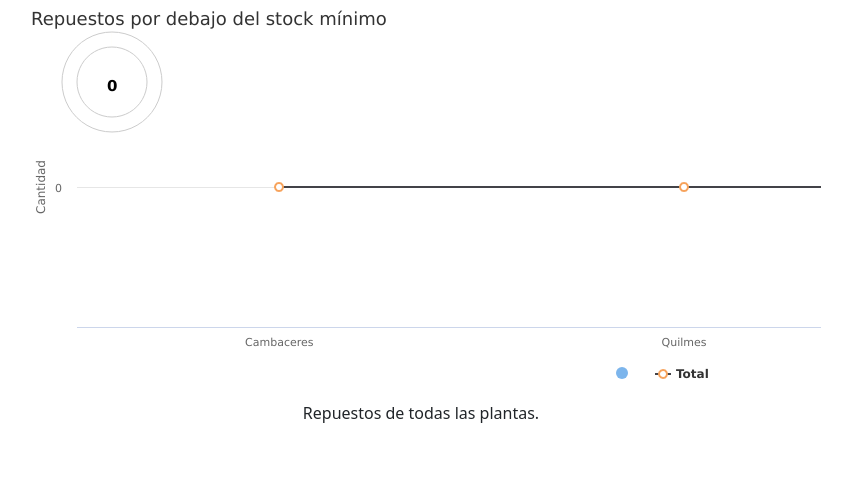
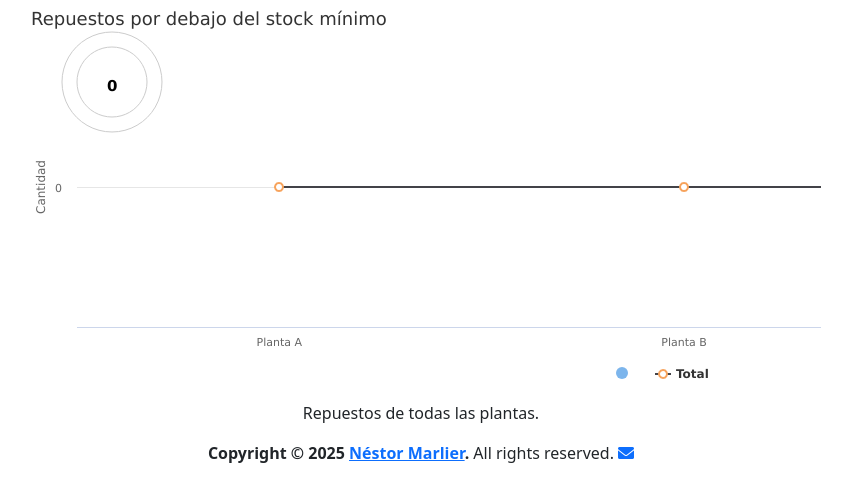
Before and after one commit to nestormarlier/gestionRepuestos, a Django app: page / in a window 1280 px wide. Shown: the part 130-632 px from the top of the page, without its empty margins (219-1071 px from the left). Run offline with Django 4.2, Linux system fonts and the light colour scheme; data that the repository does not hold is empty.

Commit message:
se crearon las plantas genericas y se colocaron en los graficos

```diff
--- a/item/admin.py
+++ b/item/admin.py
@@ -22,7 +22,7 @@ class PlantaListFilter(admin.SimpleListFilter):
 ################################ FIN FILTRO POR PLANTA ################################
 
 class StockAdmin(ImportExportModelAdmin,admin.ModelAdmin):
-    list_display = ('repuesto_id_css','descripcion', 'grupo_asociado', 'stock_status_css','stock_minimo','mostrar_imagen','imagen')
+    list_display = ('repuesto_id_css','descripcion', 'grupo_asociado', 'stock_status_css','stock_minimo','mostrar_imagen','ubicacion_fisica')
     readonly_fields = ('modified_by',)
     search_fields = ('repuesto_id', 'grupo_asociado__nombre')
     list_filter = (PlantaListFilter,'grupo_asociado__nombre','repuesto_id',)
--- a/item/models.py
+++ b/item/models.py
@@ -5,9 +5,9 @@ import uuid
 
 class Grupo_Asociado(models.Model):
     LOCACION_CHOICES = (
-        ('CAMBACERES', 'Cambaceres'),
-        ('QUILMES', 'Quilmes'),
-        ('RIVADAVIA', 'Rivadavia'),
+        ('PLANTA A', 'PlantaA'),
+        ('PLANTA B', 'PlantaB'),
+        ('PLANTA C', 'PlantaC'),
     )
     nombre = models.CharField(max_length=100, blank=False)
     activo = models.BooleanField(default=True)
--- a/item/views.py
+++ b/item/views.py
@@ -7,24 +7,24 @@ def grafico(request):
     item = Stock.objects.all()
     total_repuestos=repuestos.count()
 
-    totales_cambaceres = Stock.objects.filter(grupo_asociado__planta='CAMBACERES', stock_real__lt=F('stock_minimo')).count()
-    totales_quilmes = Stock.objects.filter(grupo_asociado__planta='QUILMES', stock_real__lt=F('stock_minimo')).count()
-    totales_rivadavia = Stock.objects.filter(grupo_asociado__planta='RIVADAVIA', stock_real__lt=F('stock_minimo')).count()
+    totales_plantaA = Stock.objects.filter(grupo_asociado__planta='PLANTA A', stock_real__lt=F('stock_minimo')).count()
+    totales_plantaB = Stock.objects.filter(grupo_asociado__planta='PLANTA B', stock_real__lt=F('stock_minimo')).count()
+    totales_plantaC = Stock.objects.filter(grupo_asociado__planta='PLANTA C', stock_real__lt=F('stock_minimo')).count()
 
-    repuestos_cambaceres = repuestos.filter(grupo_asociado__planta='CAMBACERES')
+    repuestos_plantaA = repuestos.filter(grupo_asociado__planta='PLANTA A')
     # totales_cambaceres = repuestos.filter(grupo_asociado__planta='CAMBACERES').count()
-    repuestos_quilmes = repuestos.filter(grupo_asociado__planta='QUILMES')
+    repuestos_plantaB = repuestos.filter(grupo_asociado__planta='PLANTA B')
     # totales_quilmes = repuestos.filter(grupo_asociado__planta='QUILMES').count()
-    repuestos_rivadavia = repuestos.filter(grupo_asociado__planta='RIVADAVIA')
+    repuestos_PlantaC = repuestos.filter(grupo_asociado__planta='PLANTA C')
     # totales_rivadavia = repuestos.filter(grupo_asociado__planta='RIVADAVIA').count()
 
     return render(request, 'item/graficos.html', {
         'total_repuestos': total_repuestos,
-        'repuestos_cambaceres': repuestos_cambaceres,
-        'totales_cambaceres': totales_cambaceres,
-        'repuestos_quilmes': repuestos_quilmes,
-        'totales_quilmes': totales_quilmes,
-        'repuestos_rivadavia': repuestos_rivadavia,
-        'totales_rivadavia': totales_rivadavia,
+        'repuestos_plantaA': repuestos_plantaA,
+        'totales_plantaA': totales_plantaA,
+        'repuestos_plantaB': repuestos_plantaB,
+        'totales_plantaB': totales_plantaB,
+        'repuestos_plantaC': repuestos_PlantaC,
+        'totales_plantaC': totales_plantaC,
         'item': item,
     })
--- a/static/js/main_v2.js
+++ b/static/js/main_v2.js
@@ -6,7 +6,7 @@ Highcharts.chart('container', {
     },
     xAxis: {
         categories: [
-            'Cambaceres', 'Quilmes', 'Rivadavia'
+            'Planta A', 'Planta B', 'Planta C'
         ]
     },
     yAxis: {
@@ -26,24 +26,24 @@ Highcharts.chart('container', {
         type: 'column',
         name: '',
         data: [{
-            name: 'Cambaceres',
+            name: 'Planta A',
             color: '#00FF00',
-            y: totalesCambaceres
+            y: totalesPlantaA
         }, {
-            name: 'Quilmes',
+            name: 'Planta B',
             color: 'red',
-            y: totalesQuilmes
+            y: totalesPlantaB
         },
         {
-            name: 'Rivadavia',
+            name: 'Planta C',
             color: 'yellow',
-            y: totalesRivadavia
+            y: totalesPlantaC
         }],
     }, {
         type: 'line',
         step: 'center',
         name: 'Total',
-        data: [totalesCambaceres, totalesQuilmes,totalesRivadavia],
+        data: [totalesPlantaA, totalesPlantaB,totalesPlantaC],
         marker: {
             lineWidth: 2,
             lineColor: Highcharts.getOptions().colors[3],
@@ -53,8 +53,8 @@ Highcharts.chart('container', {
         type: 'pie',
         name: '',
         data: [{
-            name: 'Cambaceres',
-            y: totalesCambaceres,
+            name: 'Planta A',
+            y: totalesPlantaA,
             color: '#00FF00',
             dataLabels: {
                 enabled: true,
@@ -65,12 +65,12 @@ Highcharts.chart('container', {
                 }
             }
         }, {
-            name: 'Quilmes',
-            y: totalesQuilmes,
+            name: 'Planta B',
+            y: totalesPlantaB,
             color: 'red'
         }, {
-            name: 'Rivadavia',
-            y: totalesRivadavia,
+            name: 'Planta C',
+            y: totalesPlantaC,
             color: 'yellow'
         }],
         center: [15, 15],
--- /dev/null
+++ b/templates/item/footer.html
@@ -0,0 +1,4 @@
+<footer class="text-center">
+    <strong>Copyright &copy; 2025 <a href="#">Néstor Marlier</a>.</strong> All rights reserved.
+        <a href="mailto:nmarapps@gmail.com"><i class="fas fa-envelope"></i></a>
+</footer>
--- a/templates/item/graficos.html
+++ b/templates/item/graficos.html
@@ -14,9 +14,9 @@
     <script type="text/javascript">
         {% comment %} var repuestos_cambaceres_criticos = {{ repuestos_cambaceres_criticos|safe }} {% endcomment %}
         var totalRepuestos = {{ total_repuestos|safe }};
-        var totalesCambaceres = {{ totales_cambaceres|safe }};
-        var totalesQuilmes = {{ totales_quilmes|safe }};
-        var totalesRivadavia = {{ totales_rivadavia|safe }};
+        var totalesPlantaA = {{ totales_plantaA|safe }};
+        var totalesPlantaB = {{ totales_plantaB|safe }};
+        var totalesPlantaC = {{ totales_plantaC|safe }};
     </script>
 
     <!-- Incluye los archivos CSS de Bootstrap -->
@@ -49,6 +49,8 @@
     </div>
         {% endfor %}
 
+     <!-- Footer -->
+     {% include 'item/footer.html' %}
     <script src="{% static 'js/main_v2.js' %}"></script>
     <link href="{% static 'css/main.css' %}" rel="stylesheet">
 
```
Also changed, not shown: ant_db.sqlite3.
